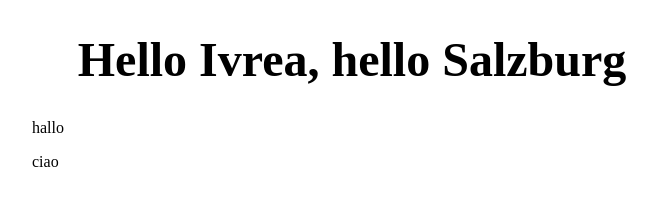
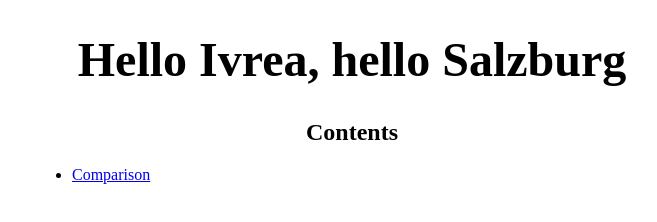
Before and after one commit to ErasmusPlus24/SalzburgProjekt, a plain HTML site: page index.html in a window 1280 px wide. Shown: the whole page, without its empty margins (352-1009 px from the left). Drawn offline with Linux system fonts and the light colour scheme.

Commit message:
First Link added

```diff
--- a/index.html
+++ b/index.html
@@ -9,8 +9,10 @@
 </head>
 <body>
     <h1>Hello Ivrea, hello Salzburg</h1>
+    <h2>Contents</h2>
+    <ul>
+        <li><a href="Info2.html">Comparison</a></li>
+    </ul>
 
-<p> hallo </p>
-<p>ciao</p>
 </body>
 </html>
```
